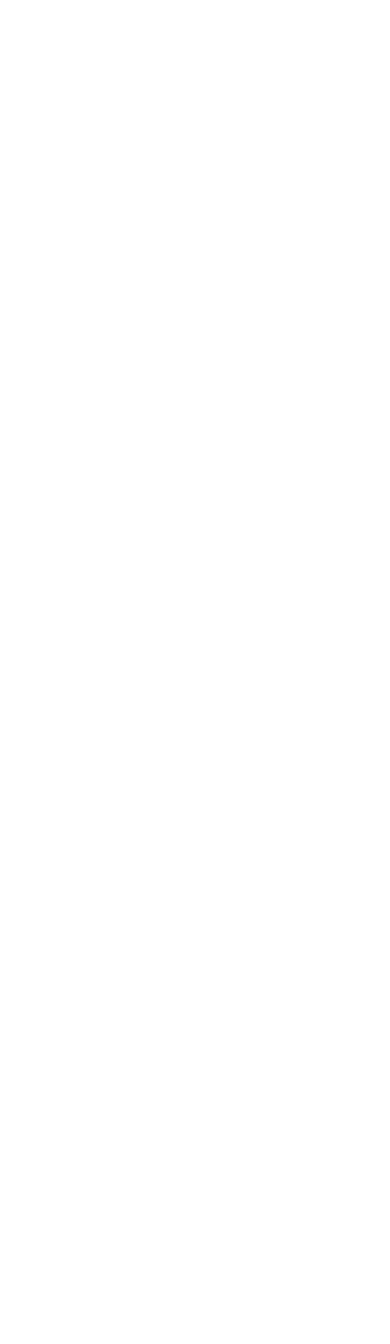
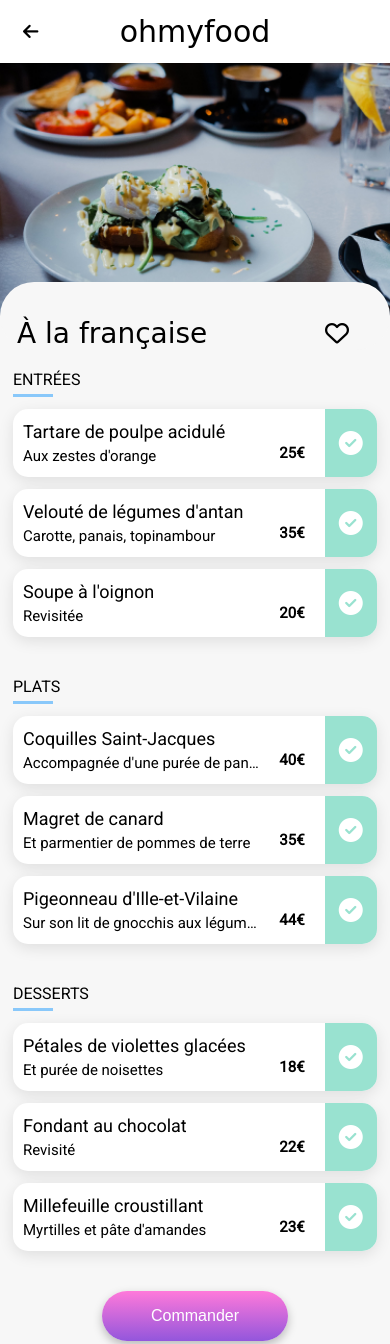
Before and after one commit to Dam-C/OC_Projet_04, a plain HTML site: page restaurants/restaurant_a-la-francaise.html in a window 390 px wide. Shown: the top 1344 px of the page. Before the commit the page ends 844 px from the top, so only its background shows below. Drawn offline with Linux system fonts and the light colour scheme; a web font is replaced by a local one.

Commit message:
mobile fixe ok, reste animation et version desk

```diff
--- a/restaurants/restaurant_a-la-francaise.html
+++ b/restaurants/restaurant_a-la-francaise.html
@@ -0,0 +1,173 @@
+<!DOCTYPE html>
+<html lang="fr">
+  <head>
+    <meta charset="utf-8" />
+    <meta name="viewport" content="width=device-width,initial-scale=1.0" />
+    <link rel="stylesheet" href="../assets/css/style.css" />
+    <link rel="preconnect" href="https://fonts.googleapis.com" />
+    <link rel="preconnect" href="https://fonts.gstatic.com" crossorigin />
+    <link
+      href="https://fonts.googleapis.com/css2?family=Roboto&family=Shrikhand&display=swap"
+      rel="stylesheet"
+    />
+    <title>OhMyFood</title>
+    <script
+      src="https://kit.fontawesome.com/30699aa1e7.js"
+      crossorigin="anonymous"
+    ></script>
+  </head>
+
+  <body>
+    <header class="head">
+      <h1 class="head__title"><a href="../index.html">ohmyfood</a></h1>
+      <a href="../index.html" class="head__title--arrow"><i class="fa-solid fa-arrow-left"></i></a>
+    </header>
+
+    <main>
+      <div class="head__rest-img head__rest-img--alafr"></div>
+
+      <div class="menu-head">
+        <h2 class="menu-head__rest-name">À la française</h2>
+        <i class="menu-head__coeur fa-regular fa-heart"></i>
+      </div>
+
+      <section class="menu">
+        <section class="menu-part">
+          <div class="menu-part__area">
+            <h3 class="menu-part__title">Entrées</h3>
+            <div class="menu-part__title-line"></div>
+          </div>
+
+          <article class="menu-tile">
+            <div class="menu-tile__text">
+              <h4 class="menu-tile__text--maintext">Tartare de poulpe acidulé</h4>
+              <p class="menu-tile__text--subtext">Aux zestes d'orange</p>
+            </div>
+            <p class="menu-tile__price">25€</p>
+            <div class="menu-tile__ok">
+              <i class="fa-solid fa-circle-check"></i>
+            </div>
+          </article>
+
+          <article class="menu-tile">
+            <div class="menu-tile__text">
+              <h4 class="menu-tile__text--maintext">Velouté de légumes d'antan</h4>
+              <p class="menu-tile__text--subtext">Carotte, panais, topinambour</p>
+            </div>
+            <p class="menu-tile__price">35€</p>
+            <div class="menu-tile__ok">
+              <i class="fa-solid fa-circle-check"></i>
+            </div>
+          </article>
+
+          <article class="menu-tile">
+            <div class="menu-tile__text">
+              <h4 class="menu-tile__text--maintext">Soupe à l'oignon</h4>
+              <p class="menu-tile__text--subtext">Revisitée</p>
+            </div>
+            <p class="menu-tile__price">20€</p>
+            <div class="menu-tile__ok">
+              <i class="fa-solid fa-circle-check"></i>
+            </div>
+          </article>
+        </section>
+
+        <section class="menu-part">
+          <div class="menu-part__area">
+            <h3 class="menu-part__title">Plats</h3>
+            <div class="menu-part__title-line"></div>
+          </div>
+
+          <article class="menu-tile">
+            <div class="menu-tile__text">
+              <h4 class="menu-tile__text--maintext">Coquilles Saint-Jacques</h4>
+              <p class="menu-tile__text--subtext">Accompagnée d'une purée de panais</p>
+            </div>
+            <p class="menu-tile__price">40€</p>
+            <div class="menu-tile__ok">
+              <i class="fa-solid fa-circle-check"></i>
+            </div>
+          </article>
+
+          <article class="menu-tile">
+            <div class="menu-tile__text">
+              <h4 class="menu-tile__text--maintext">Magret de canard</h4>
+              <p class="menu-tile__text--subtext">Et parmentier de pommes de terre</p>
+            </div>
+            <p class="menu-tile__price">35€</p>
+            <div class="menu-tile__ok">
+              <i class="fa-solid fa-circle-check"></i>
+            </div>
+          </article>
+
+          <article class="menu-tile">
+            <div class="menu-tile__text">
+              <h4 class="menu-tile__text--maintext">Pigeonneau d'Ille-et-Vilaine</h4>
+              <p class="menu-tile__text--subtext">Sur son lit de gnocchis aux légumes</p>
+            </div>
+            <p class="menu-tile__price">44€</p>
+            <div class="menu-tile__ok">
+              <i class="fa-solid fa-circle-check"></i>
+            </div>
+          </article>
+        </section>
+
+        <section class="menu-part">
+          <div class="menu-part__area">
+            <h3 class="menu-part__title">Desserts</h3>
+            <div class="menu-part__title-line"></div>
+          </div>
+
+          <article class="menu-tile">
+            <div class="menu-tile__text">
+              <h4 class="menu-tile__text--maintext">Pétales de violettes glacées</h4>
+              <p class="menu-tile__text--subtext">Et purée de noisettes</p>
+            </div>
+            <p class="menu-tile__price">18€</p>
+            <div class="menu-tile__ok">
+              <i class="fa-solid fa-circle-check"></i>
+            </div>
+          </article>
+
+          <article class="menu-tile">
+            <div class="menu-tile__text">
+              <h4 class="menu-tile__text--maintext">Fondant au chocolat</h4>
+              <p class="menu-tile__text--subtext">Revisité</p>
+            </div>
+            <p class="menu-tile__price">22€</p>
+            <div class="menu-tile__ok">
+              <i class="fa-solid fa-circle-check"></i>
+            </div>
+          </article>
+
+          <article class="menu-tile">
+            <div class="menu-tile__text">
+              <h4 class="menu-tile__text--maintext">Millefeuille croustillant</h4>
+              <p class="menu-tile__text--subtext">Myrtilles et pâte d'amandes</p>
+            </div>
+            <p class="menu-tile__price">23€</p>
+            <div class="menu-tile__ok">
+              <i class="fa-solid fa-circle-check"></i>
+            </div>
+          </article>
+        </section>
+
+        <button class="menu__button">Commander</button>
+      </section>
+    </main>
+
+    <footer class="footer">
+      <h4 class="footer__title">ohmyfood</h4>
+      <nav class="footer__nav">
+        <a href="#" class="footer__nav--maintext"
+          ><i class="fa-solid fa-utensils"></i> Proposer un restaurant</a
+        >
+        <a href="#" class="footer__nav--maintext"
+          ><i class="fa-solid fa-handshake-angle"></i>Devenir Partenaire</a
+        >
+        <a href="#" class="footer__nav--litletext">Mentions légales</a>
+        <a href="#" class="footer__nav--litletext">Contact</a>
+      </nav>
+    </footer>
+  </body>
+</html>
--- a/sass/main.scss
+++ b/sass/main.scss
@@ -49,6 +49,15 @@ body {
         background-position: center;
         &--pal {
             background-image: url(../../assets/images/N_Y88TWmGwA-4.jpg);
+        }
+        &--del {
+            background-image: url(../../assets/images/N_Y88TWmGwA-3.jpg);
+        }
+        &--note {
+            background-image: url(../../assets/images/N_Y88TWmGwA-2.jpg);
+        }
+        &--alafr {
+            background-image: url(../../assets/images/N_Y88TWmGwA-1.jpg);
         }
     }
 }
```
Also changed, not shown: index.html (+1 -1 lines), restaurants/restaurant_la-note.html (+185 -0 lines), restaurants/restaurant_la-palette.html (+1 -1 lines), restaurants/restaurant_le-delice.html (+173 -0 lines), assets/css/style.css, 1 other file.
